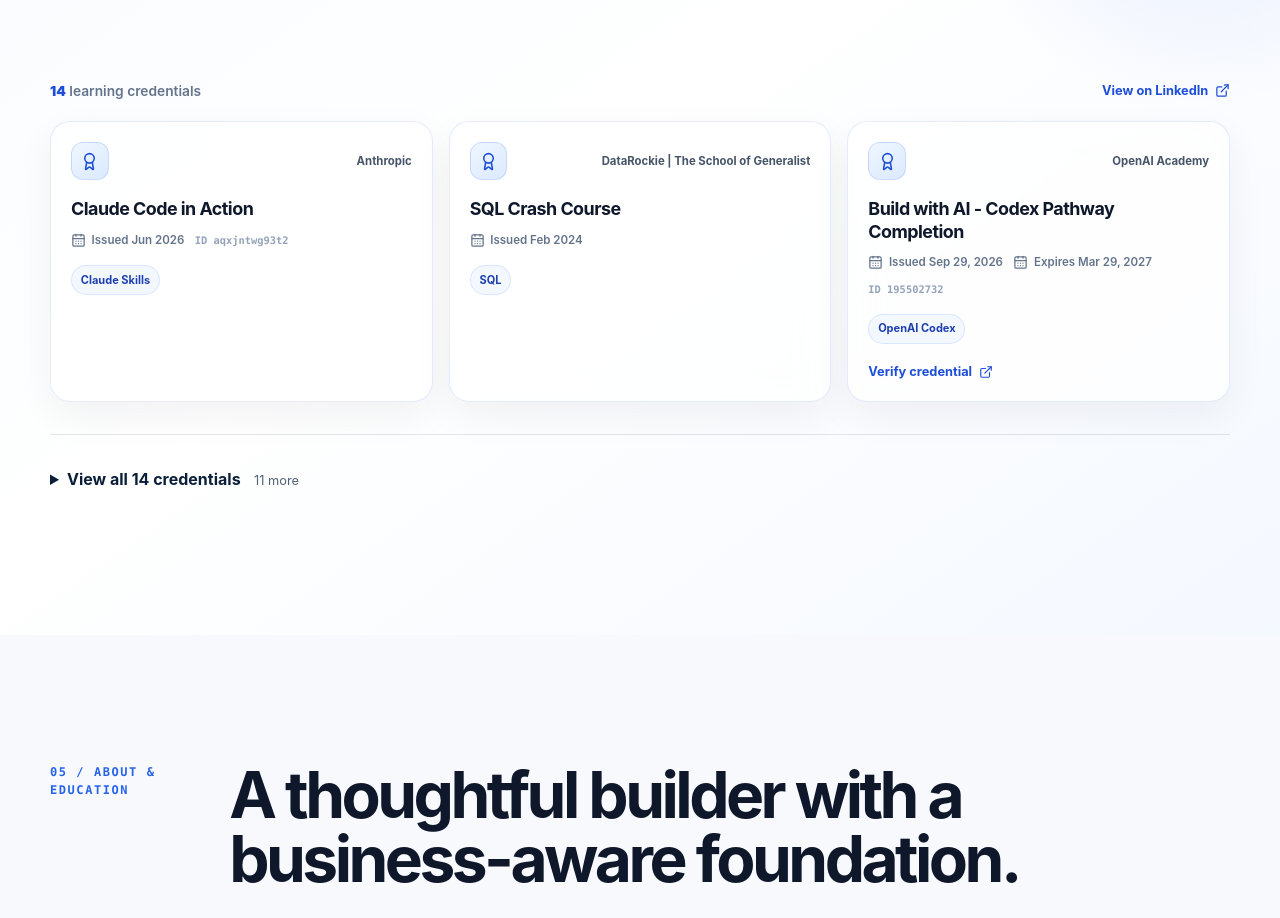
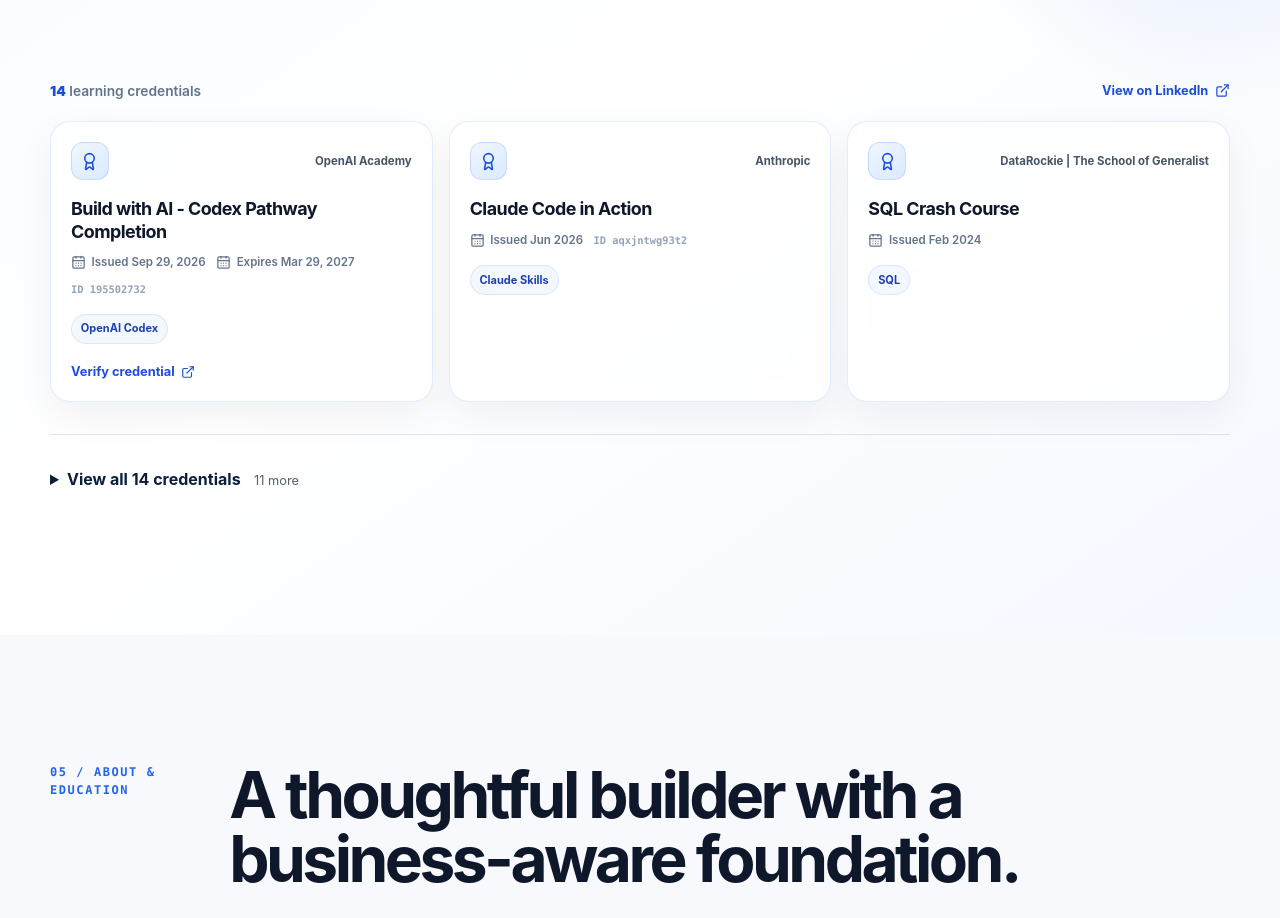
Before and after one commit to TheetawatCode/Theetawat-Portfolio, a Next.js app: page / in a window 1280 px wide. Shown: the part 6427-7345 px from the top of the page. Built offline with nearby package versions, Linux system fonts and the light colour scheme.

Commit message:
chore: feature Codex certificate temporarily

```diff
--- a/src/data/portfolio.ts
+++ b/src/data/portfolio.ts
@@ -95,6 +95,17 @@
 
 export const certificates: Certificate[] = [
   {
+    id: "openai-codex-pathway",
+    selected: true,
+    title: "Build with AI - Codex Pathway Completion",
+    issuer: "OpenAI Academy",
+    issued: "Sep 29, 2026",
+    expires: "Mar 29, 2027",
+    credentialId: "195502732",
+    skills: ["OpenAI Codex"],
+    credentialUrl: "https://oaiacademy.credential.net/61f016fd-c487-4629-a39f-a5e99a9857d6",
+  },
+  {
     id: "claude-code-in-action",
     selected: true,
     title: "Claude Code in Action",
@@ -173,17 +184,6 @@
     issuer: "DataRockie | The School of Generalist",
     issued: "Feb 2024",
     skills: ["SQL"],
-  },
-  {
-    id: "openai-codex-pathway",
-    selected: true,
-    title: "Build with AI - Codex Pathway Completion",
-    issuer: "OpenAI Academy",
-    issued: "Sep 29, 2026",
-    expires: "Mar 29, 2027",
-    credentialId: "195502732",
-    skills: ["OpenAI Codex"],
-    credentialUrl: "https://oaiacademy.credential.net/61f016fd-c487-4629-a39f-a5e99a9857d6",
   },
   {
     id: "google-sheets-crash-course",
```
